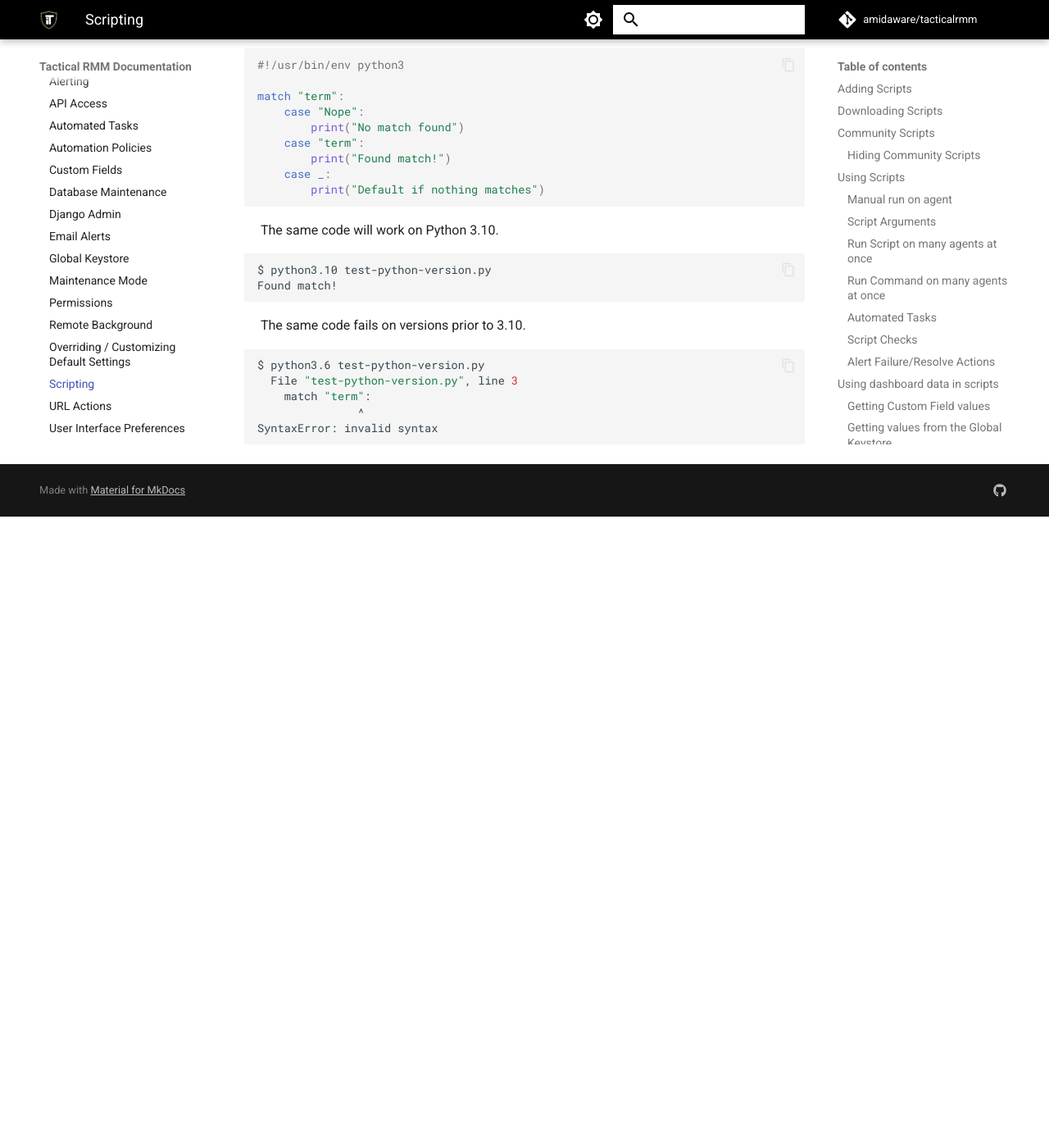
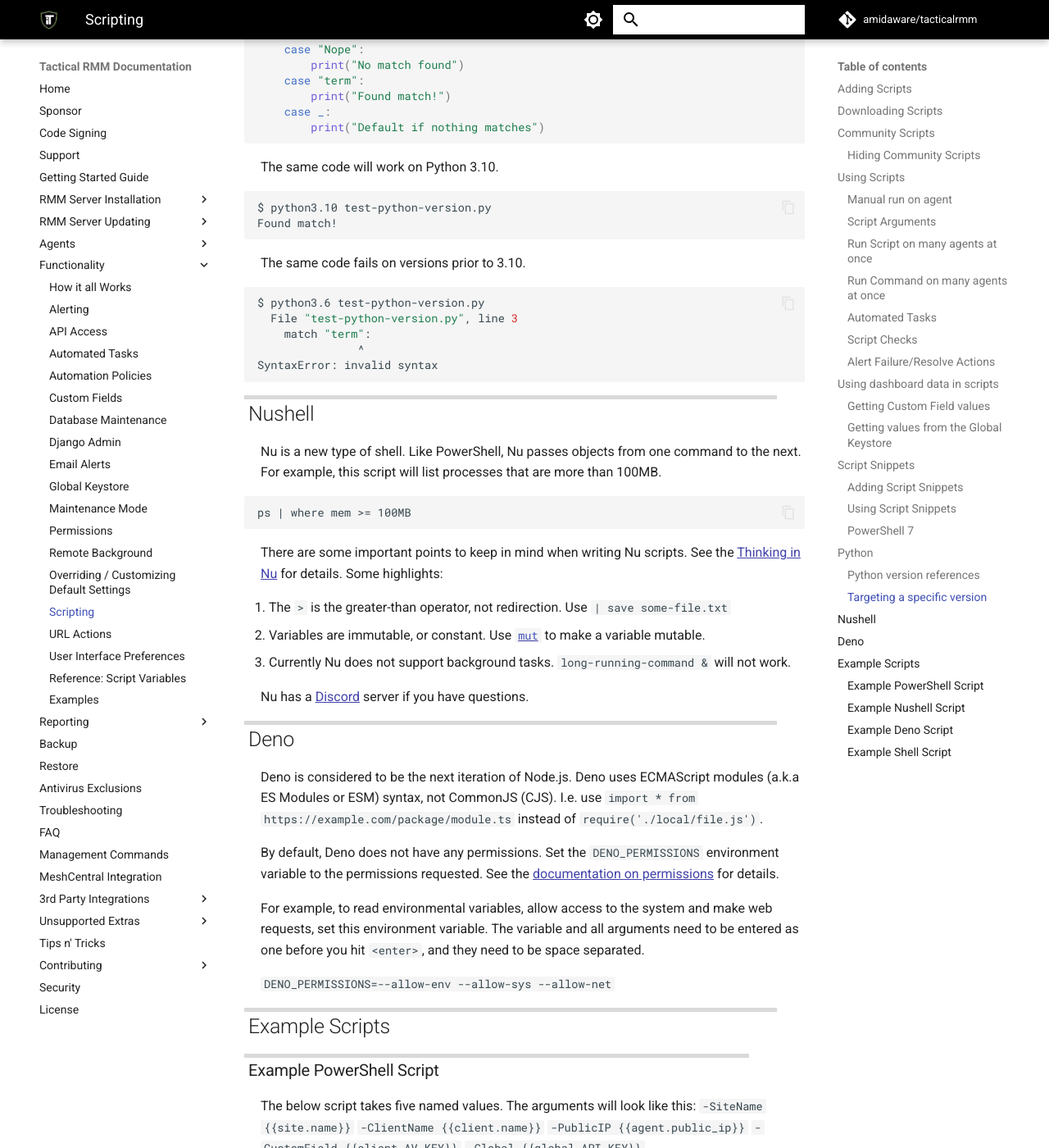
Before and after one commit to amidaware/trmm-docs, an MkDocs documentation site: the page built from docs/functions/scripting.md, in a window 1280 px wide and 1400 px high, scrolled down 7986 px. Shown: the whole window at 82% size. Built offline with MkDocs 1.6.1 and Material for MkDocs 9.7.7, drawn with Linux system fonts in a browser that asks for light colours; comment, search, counter and statistics services are not loaded; before the commit the page ends 8616 px from its top, so only the background shows below that; some of the changed text lies outside the part shown.

````diff
--- a/docs/functions/scripting.md
+++ b/docs/functions/scripting.md
@@ -3,14 +3,20 @@
 Tactical RMM supports uploading existing scripts or creating new scripts from within the web interface.
 
 Windows agent languages supported:
+
 - PowerShell
 - Windows Batch
 - Python
+- [Nushell](https://www.nushell.sh/)
+- [Deno](https://deno.com/)
 
 There is [RunAsUser](../howitallworks.md#runasuser-functionality) functionality for Windows.
 
 Linux/Mac languages supported:
+
 - Any language that is installed on the remote machine (use a shebang at the top of the script to set the interpreter)
+- nu
+- deno (TypeScript)
 
 ## Adding Scripts
 
@@ -24,6 +30,8 @@
     - Windows Batch
     - Python
     - Shell (use for Linux/macOS scripts)
+    - Nushell
+    - Deno
 
 - **Script Arguments** - Optional way to set default arguments for scripts. These will auto populate when running scripts and can be changed at runtime. Logged on Windows Event Viewer > Applications and Services Logs > Microsoft > Windows> PowerShell > Operational
 - **Environment vars** - Optional way to set default arguments for scripts using Environment Variables. These will auto populate when running scripts and can be changed at runtime. Not logged, better to use when passing data you don't want logged
@@ -130,26 +138,6 @@
 Tactical RMM supports getting values from the global key store using the {{global.key_name}} syntax.
 
 See [Global Keystore](keystore.md).
-
-### Example PowerShell Script
-
-The below script takes five named values. The arguments will look like this: `-SiteName {{site.name}} -ClientName {{client.name}} -PublicIP {{agent.public_ip}} -CustomField {{client.AV_KEY}} -Global {{global.API_KEY}}`
-
-```powershell
-param (
-   [string] $SiteName,
-   [string] $ClientName,
-   [string] $PublicIp,
-   [string] $CustomField,
-   [string] $Global
-)
-
-Write-Output "Site: $SiteName"
-Write-Output "Client: $ClientName"
-Write-Output "Public IP: $PublicIp"
-Write-Output "Custom Fields: $CustomField"
-Write-Output "Global: $Global"
-```
 
 ## Script Snippets
 
@@ -308,3 +296,78 @@
 ```
 
 [Python 3.10 introduced the "match" term]: https://docs.python.org/3/whatsnew/3.10.html#pep-634-structural-pattern-matching
+
+## Nushell
+
+Nu is a new type of shell. Like PowerShell, Nu passes objects from one command to the next. For example, this script will list processes that are more than 100MB.
+
+```nu
+ps | where mem >= 100MB
+```
+
+There are some important points to keep in mind when writing Nu scripts. See the [Thinking in Nu](https://www.nushell.sh/book/thinking_in_nu.html) for details. Some highlights:
+
+1. The `>` is the greater-than operator, not redirection. Use `| save some-file.txt`
+2. Variables are immutable, or constant. Use [`mut`](https://www.nushell.sh/commands/docs/mut.html#frontmatter-title-for-core) to make a variable mutable.
+3. Currently Nu does not support background tasks. `long-running-command &` will not work.
+
+Nu has a [Discord](https://discord.gg/NtAbbGn) server if you have questions.
+
+## Deno
+
+Deno is considered to be the next iteration of Node.js. Deno uses ECMAScript modules (a.k.a ES Modules or ESM) syntax, not CommonJS (CJS). I.e. use `import * from https://example.com/package/module.ts` instead of `require('./local/file.js')`.
+
+By default, Deno does not have any permissions. Set the `DENO_PERMISSIONS` environment variable to the permissions requested. See the [documentation on permissions](https://docs.deno.com/runtime/manual/basics/permissions) for details.
+
+For example, to read environmental variables, allow access to the system and make web requests, set this environment variable. The variable and all arguments need to be entered as one before you hit `<enter>`, and they need to be space separated.
+
+`DENO_PERMISSIONS=--allow-env --allow-sys --allow-net`
+
+## Example Scripts
+
+### Example PowerShell Script
+
+The below script takes five named values. The arguments will look like this: `-SiteName {{site.name}}` `-ClientName {{client.name}}` `-PublicIP {{agent.public_ip}}` `-CustomField {{client.AV_KEY}}` `-Global {{global.API_KEY}}`
+
+```powershell
+param (
+   [string] $SiteName,
+   [string] $ClientName,
+   [string] $PublicIp,
+   [string] $CustomField,
+   [string] $Global
+)
+
+Write-Output "Site: $SiteName"
+Write-Output "Client: $ClientName"
+Write-Output "Public IP: $PublicIp"
+Write-Output "Custom Fields: $CustomField"
+Write-Output "Global: $Global"
+```
+
+### Example Nushell Script
+
+The below script prints system information about Nu.
+
+```nu
+$nu
+```
+
+### Example Deno Script
+
+The below script prints the OS release of Deno.
+
+```typescript
+console.log("Deno OS release:", Deno.osRelease());
+console.log("Deno build:", Deno.build);
+console.log("Deno version:", Deno.version);
+```
+
+### Example Shell Script
+
+The below script prints the user running the script.
+
+```typescript
+#!/usr/bin/env bash
+whoami
+```
````
